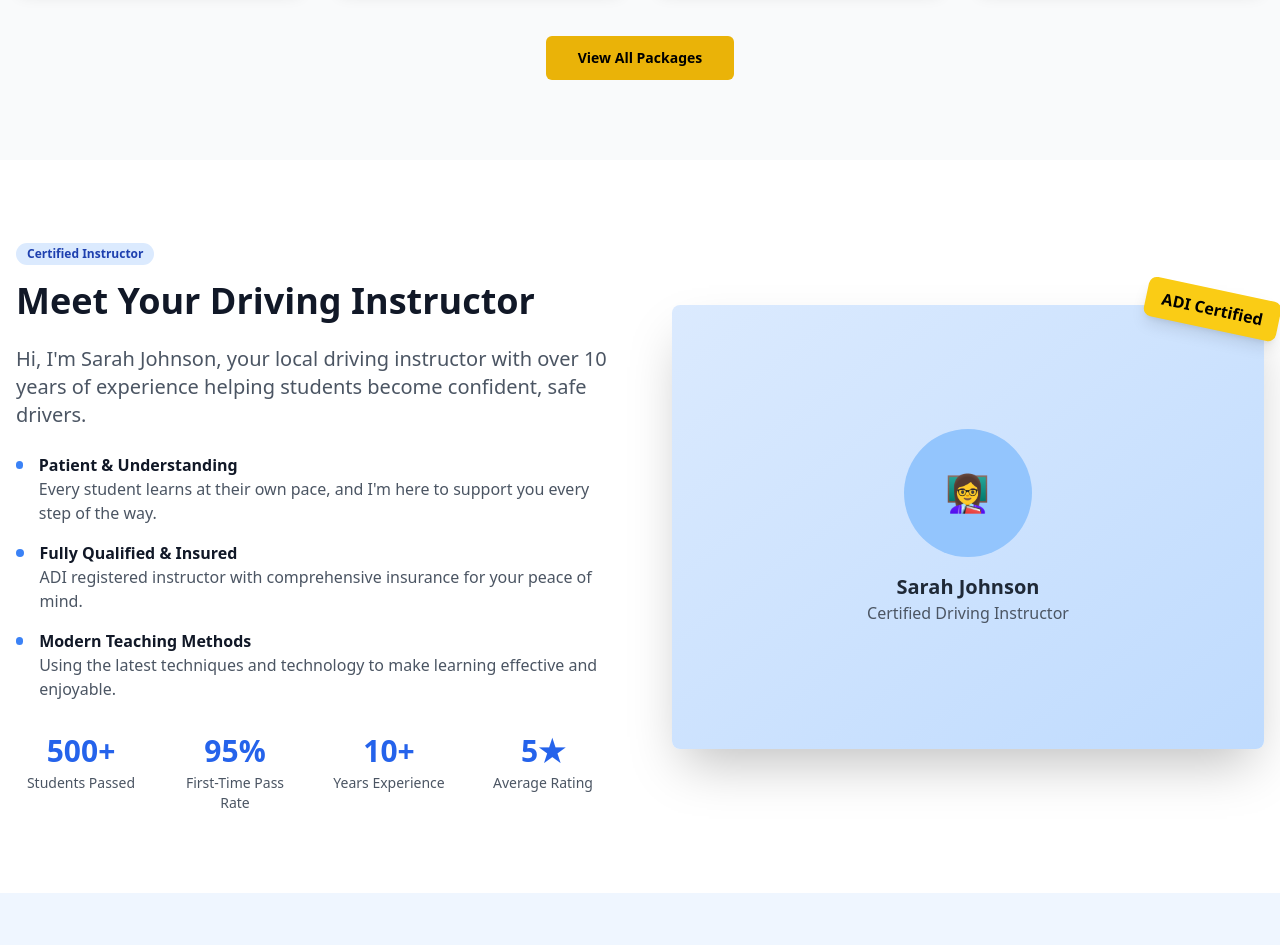
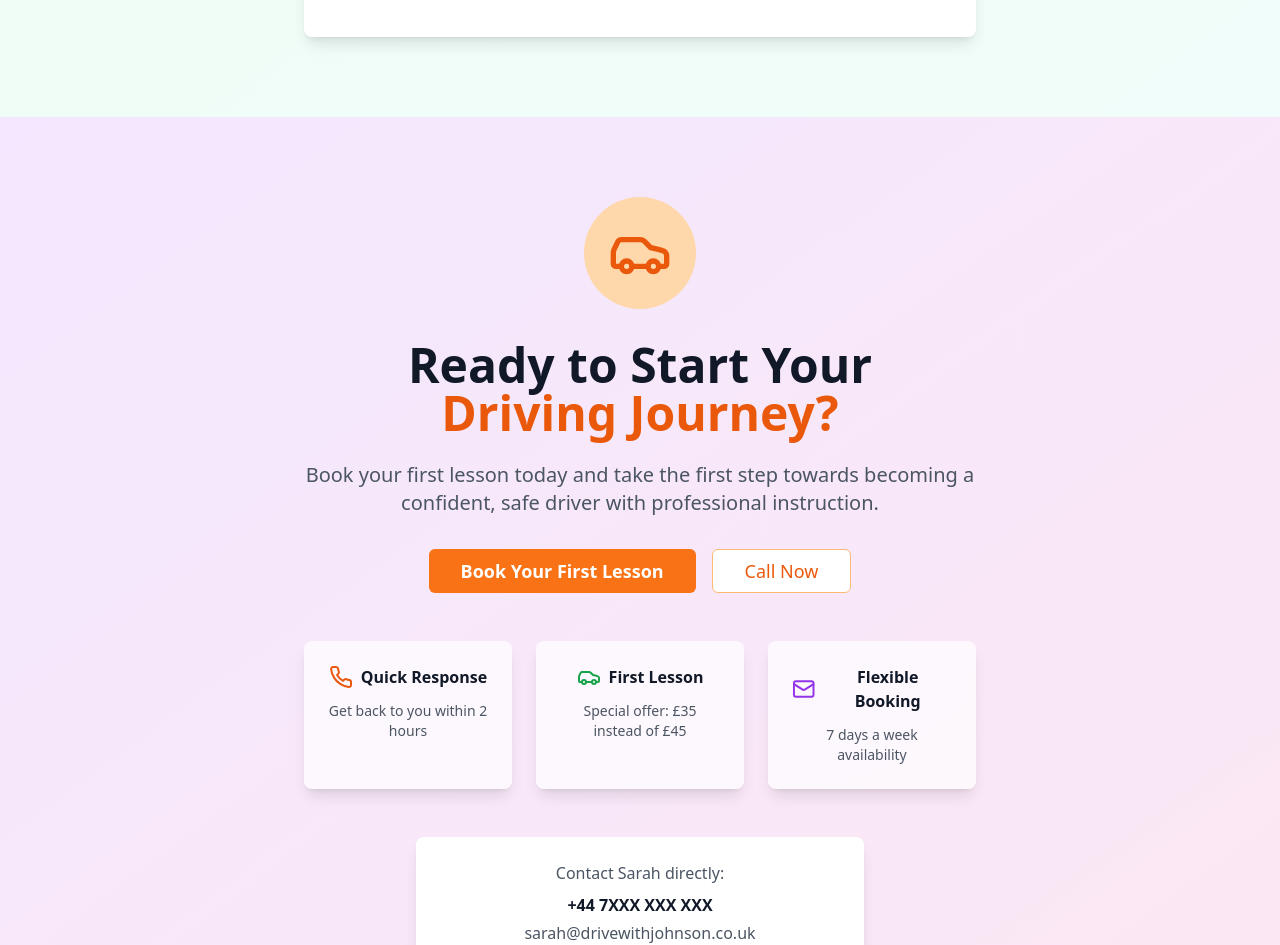
Before and after one commit to kelanyll/drive-with-ease-landing, a React (Vite) app: page / in a window 1280 px wide. Shown: the part 1549-2494 px from the top of the page. Built offline with nearby package versions, Linux system fonts and the light colour scheme.

Commit message:
Refactor: Remove sections and change theme
Remove unneeded sections and update the color scheme to use lighter colors.

```diff
--- a/src/components/About.tsx
+++ b/src/components/About.tsx
@@ -11,11 +11,11 @@ const About = () => {
   ];
 
   return (
-    <section className="py-20 bg-white">
+    <section className="py-20 bg-gradient-to-br from-pink-50 to-orange-50">
       <div className="container mx-auto px-4">
         <div className="grid grid-cols-1 lg:grid-cols-2 gap-16 items-center">
           <div>
-            <Badge className="mb-4 bg-blue-100 text-blue-800 hover:bg-blue-100">
+            <Badge className="mb-4 bg-orange-100 text-orange-800 hover:bg-orange-100">
               Certified Instructor
             </Badge>
 
@@ -30,7 +30,7 @@ const About = () => {
 
             <div className="space-y-4 mb-8">
               <div className="flex items-start">
-                <div className="w-2 h-2 bg-blue-500 rounded-full mt-2 mr-4"></div>
+                <div className="w-2 h-2 bg-orange-400 rounded-full mt-2 mr-4"></div>
                 <div>
                   <h4 className="font-semibold text-gray-900">Patient & Understanding</h4>
                   <p className="text-gray-600">Every student learns at their own pace, and I'm here to support you every step of the way.</p>
@@ -38,7 +38,7 @@ const About = () => {
               </div>
 
               <div className="flex items-start">
-                <div className="w-2 h-2 bg-blue-500 rounded-full mt-2 mr-4"></div>
+                <div className="w-2 h-2 bg-orange-400 rounded-full mt-2 mr-4"></div>
                 <div>
                   <h4 className="font-semibold text-gray-900">Fully Qualified & Insured</h4>
                   <p className="text-gray-600">ADI registered instructor with comprehensive insurance for your peace of mind.</p>
@@ -46,7 +46,7 @@ const About = () => {
               </div>
 
               <div className="flex items-start">
-                <div className="w-2 h-2 bg-blue-500 rounded-full mt-2 mr-4"></div>
+                <div className="w-2 h-2 bg-orange-400 rounded-full mt-2 mr-4"></div>
                 <div>
                   <h4 className="font-semibold text-gray-900">Modern Teaching Methods</h4>
                   <p className="text-gray-600">Using the latest techniques and technology to make learning effective and enjoyable.</p>
@@ -57,7 +57,7 @@ const About = () => {
             <div className="grid grid-cols-2 md:grid-cols-4 gap-6">
               {stats.map((stat, index) => (
                 <div key={index} className="text-center">
-                  <div className="text-3xl font-bold text-blue-600 mb-1">{stat.number}</div>
+                  <div className="text-3xl font-bold text-orange-600 mb-1">{stat.number}</div>
                   <div className="text-sm text-gray-600">{stat.label}</div>
                 </div>
               ))}
@@ -67,9 +67,9 @@ const About = () => {
           <div className="relative">
             <Card className="border-0 shadow-2xl overflow-hidden">
               <CardContent className="p-0">
-                <div className="aspect-[4/3] bg-gradient-to-br from-blue-100 to-blue-200 flex items-center justify-center">
+                <div className="aspect-[4/3] bg-gradient-to-br from-orange-100 to-pink-200 flex items-center justify-center">
                   <div className="text-center">
-                    <div className="w-32 h-32 bg-blue-300 rounded-full mx-auto mb-4 flex items-center justify-center">
+                    <div className="w-32 h-32 bg-orange-200 rounded-full mx-auto mb-4 flex items-center justify-center">
                       <div className="text-4xl">👩‍🏫</div>
                     </div>
                     <h3 className="text-xl font-semibold text-gray-800">Sarah Johnson</h3>
@@ -79,7 +79,7 @@ const About = () => {
               </CardContent>
             </Card>
 
-            <div className="absolute -top-4 -right-4 bg-yellow-400 text-black font-bold px-4 py-2 rounded-lg shadow-lg transform rotate-12">
+            <div className="absolute -top-4 -right-4 bg-orange-400 text-white font-bold px-4 py-2 rounded-lg shadow-lg transform rotate-12">
               ADI Certified
             </div>
           </div>
--- /dev/null
+++ b/src/components/CallToAction.tsx
@@ -0,0 +1,74 @@
+
+import { Button } from "@/components/ui/button";
+import { Phone, Mail, Car } from "lucide-react";
+
+const CallToAction = () => {
+  return (
+    <section className="py-20 bg-gradient-to-br from-purple-100 to-pink-100">
+      <div className="container mx-auto px-4">
+        <div className="max-w-4xl mx-auto text-center">
+          <div className="mb-8 flex justify-center">
+            <div className="bg-orange-200 rounded-full p-6">
+              <Car className="w-16 h-16 text-orange-600" />
+            </div>
+          </div>
+
+          <h2 className="text-4xl md:text-5xl font-bold text-gray-900 mb-6">
+            Ready to Start Your
+            <span className="block text-orange-600">Driving Journey?</span>
+          </h2>
+
+          <p className="text-xl text-gray-600 mb-8 max-w-2xl mx-auto">
+            Book your first lesson today and take the first step towards becoming a confident,
+            safe driver with professional instruction.
+          </p>
+
+          <div className="flex flex-col sm:flex-row gap-4 justify-center mb-12">
+            <Button size="lg" className="bg-orange-500 hover:bg-orange-600 text-white font-semibold px-8 py-4 text-lg">
+              Book Your First Lesson
+            </Button>
+            <Button size="lg" variant="outline" className="border-orange-300 text-orange-600 hover:bg-orange-50 px-8 py-4 text-lg">
+              Call Now
+            </Button>
+          </div>
+
+          <div className="grid grid-cols-1 md:grid-cols-3 gap-6 max-w-2xl mx-auto">
+            <div className="bg-white/70 backdrop-blur-sm rounded-lg p-6 shadow-lg">
+              <div className="flex items-center justify-center mb-3">
+                <Phone className="w-6 h-6 text-orange-600 mr-2" />
+                <span className="font-semibold text-gray-900">Quick Response</span>
+              </div>
+              <p className="text-sm text-gray-600">Get back to you within 2 hours</p>
+            </div>
+
+            <div className="bg-white/70 backdrop-blur-sm rounded-lg p-6 shadow-lg">
+              <div className="flex items-center justify-center mb-3">
+                <Car className="w-6 h-6 text-green-600 mr-2" />
+                <span className="font-semibold text-gray-900">First Lesson</span>
+              </div>
+              <p className="text-sm text-gray-600">Special offer: £35 instead of £45</p>
+            </div>
+
+            <div className="bg-white/70 backdrop-blur-sm rounded-lg p-6 shadow-lg">
+              <div className="flex items-center justify-center mb-3">
+                <Mail className="w-6 h-6 text-purple-600 mr-2" />
+                <span className="font-semibold text-gray-900">Flexible Booking</span>
+              </div>
+              <p className="text-sm text-gray-600">7 days a week availability</p>
+            </div>
+          </div>
+
+          <div className="mt-12 p-6 bg-white rounded-lg shadow-lg max-w-md mx-auto">
+            <div className="text-center">
+              <p className="text-gray-600 mb-2">Contact Sarah directly:</p>
+              <p className="font-semibold text-gray-900 mb-1">+44 7XXX XXX XXX</p>
+              <p className="text-gray-600">sarah@drivewithjohnson.co.uk</p>
+            </div>
+          </div>
+        </div>
+      </div>
+    </section>
+  );
+};
+
+export default CallToAction;
--- a/src/components/Testimonials.tsx
+++ b/src/components/Testimonials.tsx
@@ -35,7 +35,7 @@ const Testimonials = () => {
   ];
 
   return (
-    <section className="py-20 bg-blue-50">
+    <section className="py-20 bg-gradient-to-br from-green-50 to-teal-50">
       <div className="container mx-auto px-4">
         <div className="text-center mb-16">
           <h2 className="text-4xl font-bold text-gray-900 mb-4">
@@ -49,11 +49,11 @@ const Testimonials = () => {
 
         <div className="grid grid-cols-1 md:grid-cols-2 lg:grid-cols-4 gap-8">
           {testimonials.map((testimonial, index) => (
-            <Card key={index} className="border-0 shadow-lg hover:shadow-xl transition-all duration-300 hover:scale-105">
+            <Card key={index} className="border-0 shadow-lg hover:shadow-xl transition-all duration-300 hover:scale-105 bg-white">
               <CardContent className="p-6">
                 <div className="flex items-center mb-4">
                   {[...Array(testimonial.rating)].map((_, i) => (
-                    <Star key={i} className="w-5 h-5 text-yellow-400 fill-current" />
+                    <Star key={i} className="w-5 h-5 text-green-400 fill-current" />
                   ))}
                 </div>
 
@@ -78,11 +78,11 @@ const Testimonials = () => {
               Book your first lesson today and start your journey to becoming a confident driver.
             </p>
             <div className="flex items-center justify-center space-x-4 text-lg">
-              <span className="font-semibold text-blue-600">95% Pass Rate</span>
+              <span className="font-semibold text-orange-600">95% Pass Rate</span>
               <span className="text-gray-400">•</span>
               <span className="font-semibold text-green-600">500+ Students</span>
               <span className="text-gray-400">•</span>
-              <span className="font-semibold text-yellow-600">5-Star Reviews</span>
+              <span className="font-semibold text-pink-600">5-Star Reviews</span>
             </div>
           </div>
         </div>
--- a/src/pages/Index.tsx
+++ b/src/pages/Index.tsx
@@ -1,20 +1,14 @@
 
-import Hero from "@/components/Hero";
-import Services from "@/components/Services";
 import About from "@/components/About";
 import Testimonials from "@/components/Testimonials";
-import Contact from "@/components/Contact";
-import Footer from "@/components/Footer";
+import CallToAction from "@/components/CallToAction";
 
 const Index = () => {
   return (
     <div className="min-h-screen">
-      <Hero />
-      <Services />
       <About />
       <Testimonials />
-      <Contact />
-      <Footer />
+      <CallToAction />
     </div>
   );
 };
```
